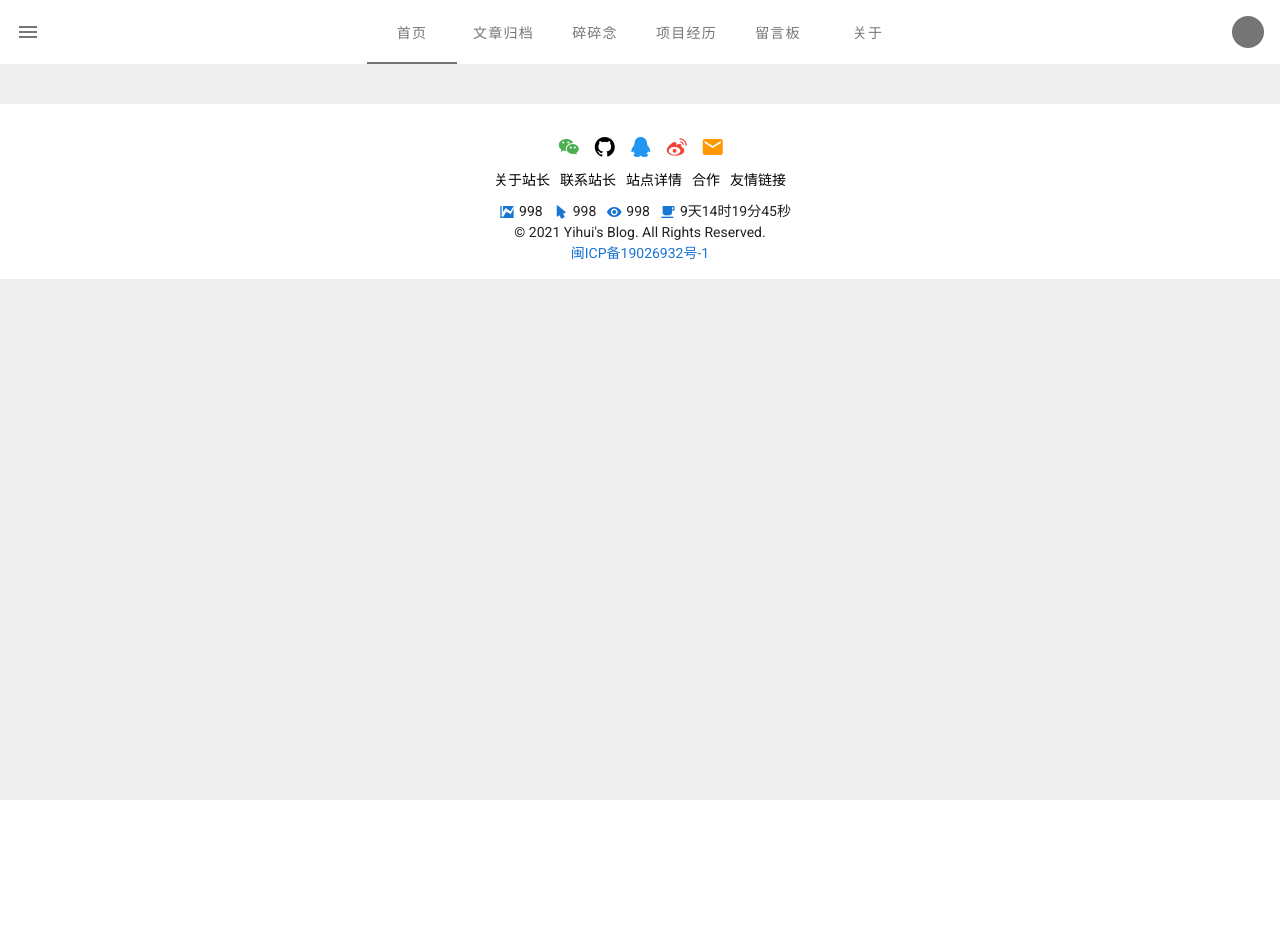
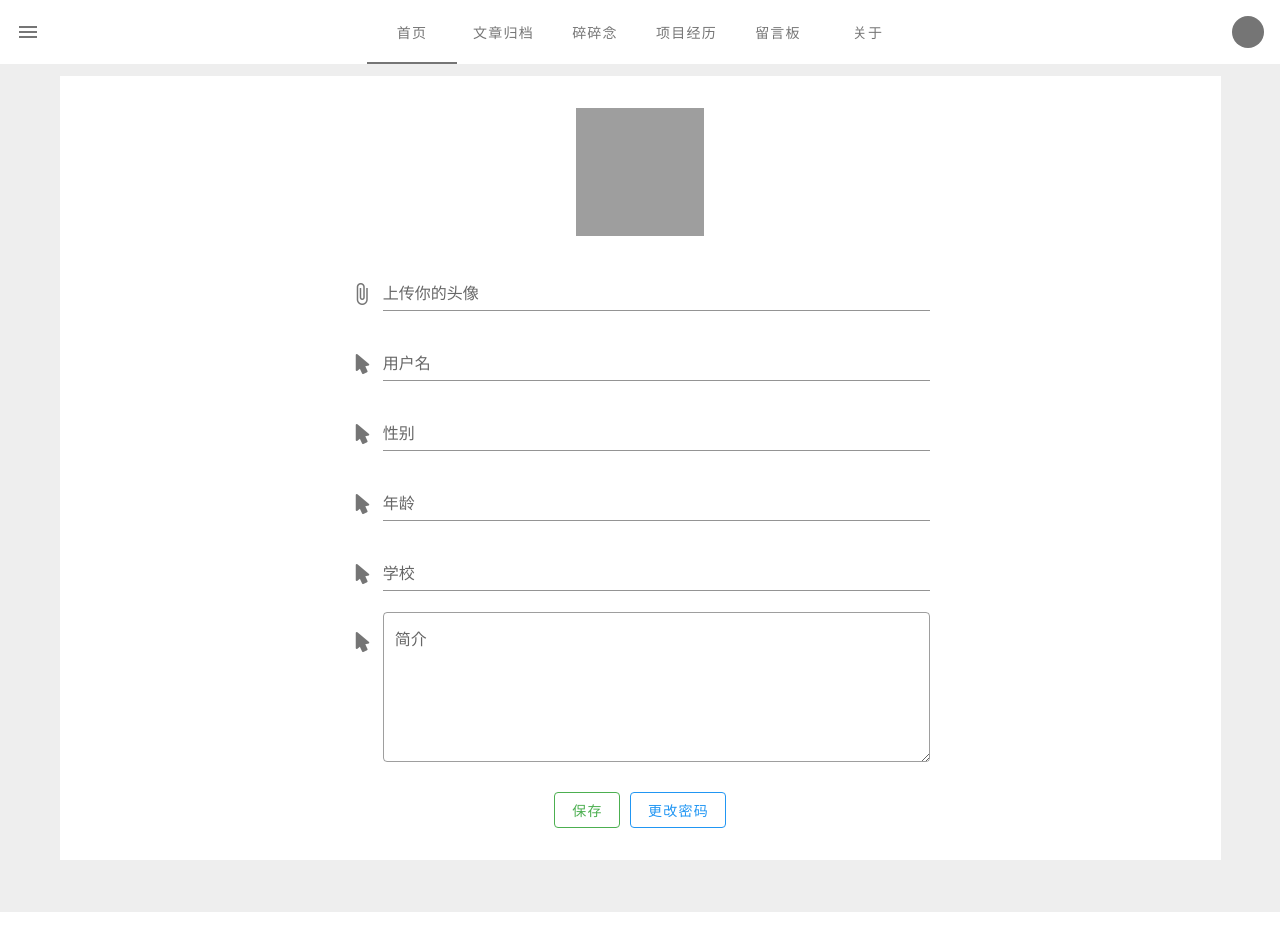
Before and after one commit to MoMeak9/myblog, a Vue app: page /personal in a window 1280 px wide. Shown: the top 943 px of the page. Before the commit the page ends 800 px from the top, so only its background shows below. Built offline with nearby package versions, Linux system fonts and the light colour scheme; grey boxes are pictures that could not be loaded; what mavon-editor, vue-particles would draw is missing.

Commit message:
8.10 设计布局

```diff
--- a/src/components/layout/personal.vue
+++ b/src/components/layout/personal.vue
@@ -10,7 +10,7 @@
       >
     </v-avatar>
     <h3>sss</h3>
-    <span>sssssss</span>
+    <span>sss</span>
     <div>
       <v-chip
           class="ma-2"
@@ -74,8 +74,8 @@
           color="primary"
       >
         <v-list-item
-            v-for="(item, i) in items"
-            :key="i"
+            v-for="(item) in items"
+            :key="item.text"
         >
           <v-list-item-icon>
             <v-icon v-text="item.icon"></v-icon>
--- a/src/router/index.js
+++ b/src/router/index.js
@@ -22,7 +22,12 @@ const routes = [
     {
         path: '/manager',
         name: 'manager',
-        component: () => import('@/views/ManagerCenter')
+        component: () => import('@/views/manager/NewArticle')
+    },
+    {
+        path: '/personal',
+        name: 'personal',
+        component: () => import('@/views/PersonalCenter')
     }
 ]
 
--- a/src/views/PersonalCenter.vue
+++ b/src/views/PersonalCenter.vue
@@ -1,13 +1,80 @@
 <template>
-
+  <div id="personal">
+    <v-container>
+      <v-row>
+        <v-col>
+          <v-sheet>
+            <div style="width:50%;margin: 0 auto;text-align: center;padding: 2rem 0">
+              <v-avatar
+                  color="primary"
+                  size="128"
+                  tile
+              ><img src="https://cdn.vuetifyjs.com/images/john.jpg"
+                    alt="John"/>
+              </v-avatar>
+              <v-file-input
+                  @change="changeFile"
+                  accept="image/*"
+                  label="上传你的头像"
+                  placeholder="上传你的新头像"
+                  style="margin-top: 30px"
+              ></v-file-input>
+              <v-text-field label="用户名"
+                            placeholder="原用户名"
+                            prepend-icon="mdi-cursor-default">
+              </v-text-field>
+              <v-text-field label="性别"
+                            prepend-icon="mdi-cursor-default">
+              </v-text-field>
+              <v-text-field label="年龄"
+                            prepend-icon="mdi-cursor-default">
+              </v-text-field>
+              <v-text-field label="学校"
+                            prepend-icon="mdi-cursor-default">
+              </v-text-field>
+              <v-textarea
+                  label="简介"
+                  placeholder="简介"
+                  prepend-icon="mdi-cursor-default"
+                  outlined></v-textarea>
+              <div style="display: flex;justify-content: center">
+                <v-btn
+                    outlined
+                    color="green"
+                    style="margin-right: 10px">
+                  保存
+                </v-btn>
+                <v-btn
+                    outlined
+                    color="blue">
+                  更改密码
+                </v-btn>
+              </div>
+            </div>
+          </v-sheet>
+        </v-col>
+      </v-row>
+    </v-container>
+  </div>
 </template>
 
 <script>
 export default {
-  name: "PersonalCenter"
+  name: "PersonalCenter",
+  data() {
+    return {
+      imageFile: '',
+    }
+  },
+  methods: {
+    changeFile(file) {
+      console.log(file)
+      this.imageFile = file
+    }
+  }
 }
 </script>
 
-<style scoped>
+<style scoped lang="scss">
 
 </style>
--- a/src/views/ManagerCenter.vue
+++ b/src/views/manager/NewArticle.vue
@@ -69,13 +69,10 @@
             :search="search"
         >
           <template v-slot:item.calories="{ item }">
-            <v-chip
-                dark
+            <v-btn
+                outlined
             >
               {{ item.calories }}
-            </v-chip>
-            <v-btn
-            >ddd
             </v-btn>
           </template>
         </v-data-table>
```
Also changed, not shown: src/views/manager/MyArticle.vue (added, +15 -0 lines), src/views/manager/ReceiveComment.vue (added, +13 -0 lines), src/views/manager/WebSideData.vue (added, +13 -0 lines).
